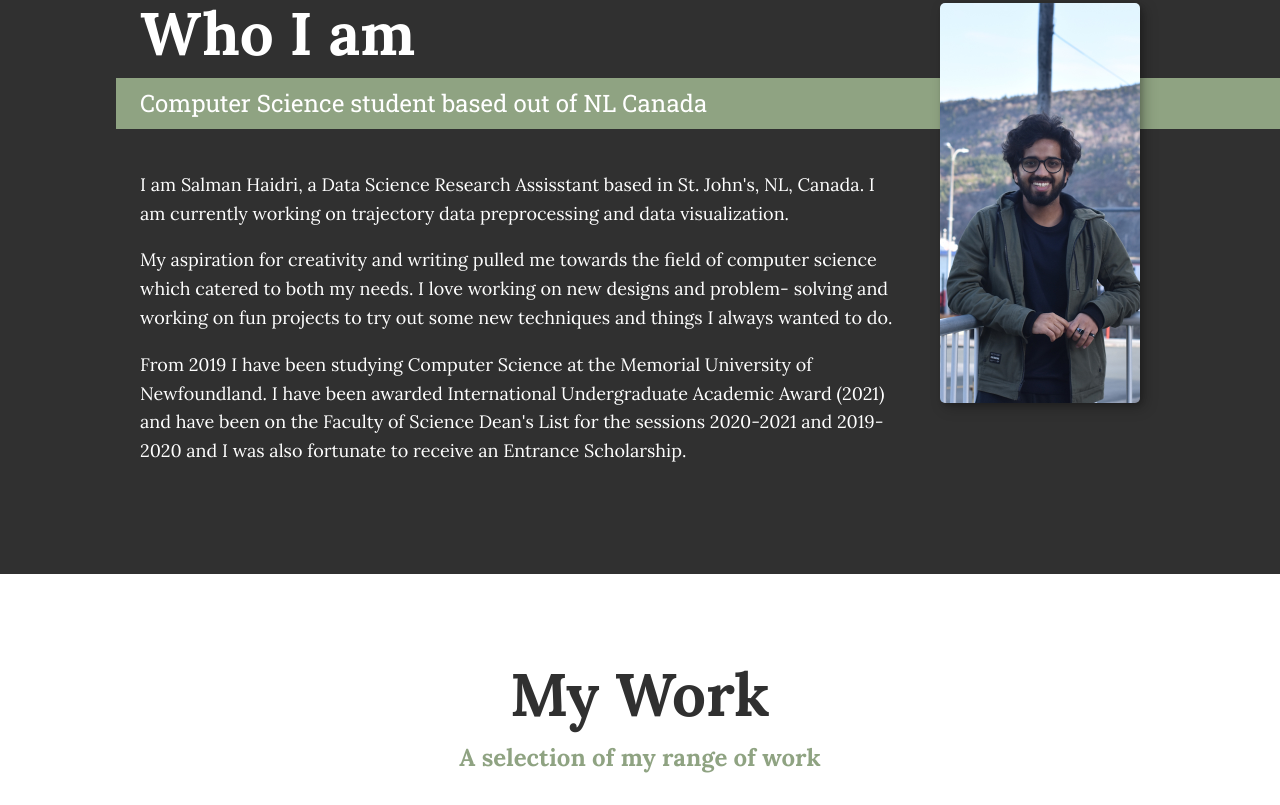
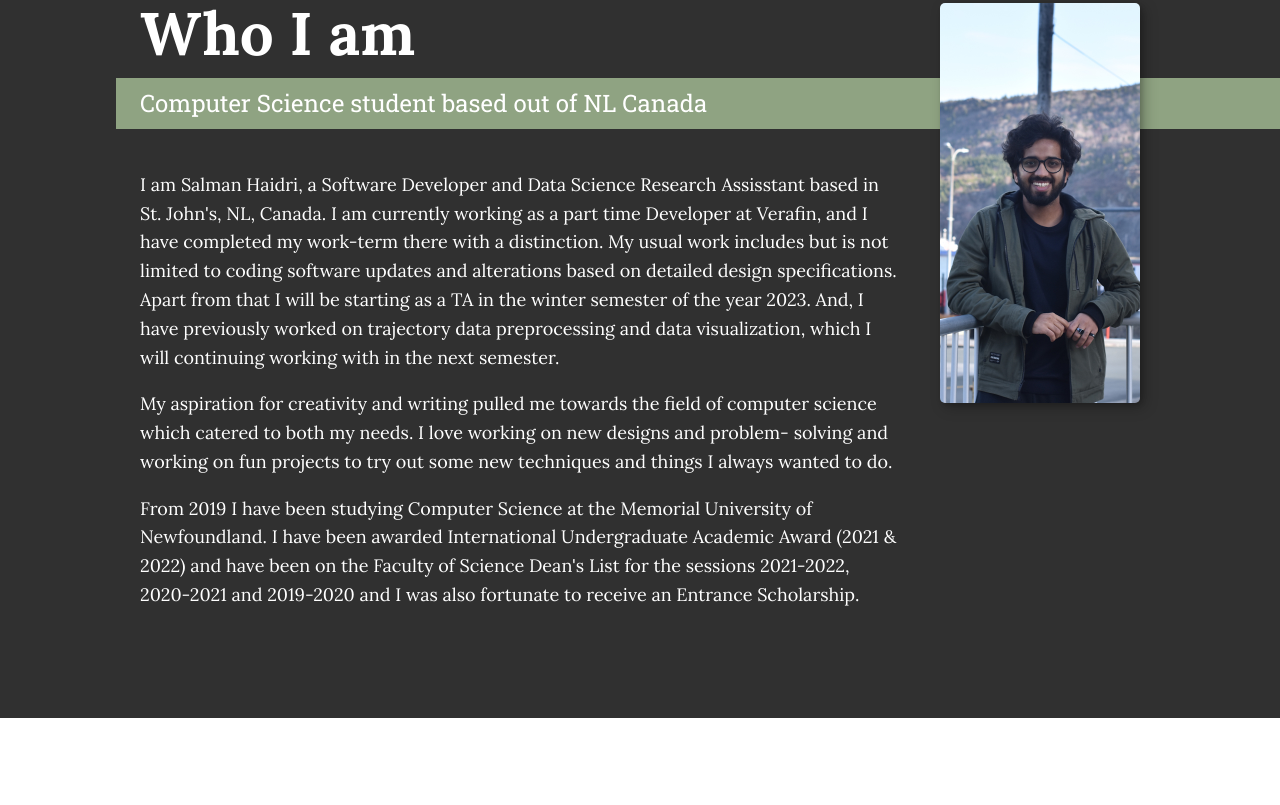
Before and after one commit to Salman-Haidri/SalmanHaidri, a plain HTML site: page index.html in a window 1280 px wide. Shown: the part 1355-2160 px from the top of the page. Drawn offline with nearby package versions, Linux system fonts and the light colour scheme.

Commit message:
updated About me and the changed the link from publication to research gate profile

```diff
--- a/index.html
+++ b/index.html
@@ -40,7 +40,7 @@
           <h1 class="section__title section__title--intro">
               Hi, I am <strong>Salman Haidri</strong>
           </h1>
-          <p class="section__subtitle section__subtitle--intro">MOBILITY DATA RA</p>
+          <p class="section__subtitle section__subtitle--intro">DEVELOPER & MOBILITY DATA RA</p>
           <img src="img/dev-Salman-01.jpg" alt="Profile picture LinkedIN" class="intro__img">
     </section>
 
@@ -85,17 +85,23 @@
           NL Canada</p>
 
           <div class="about-me__body">
-              <p>I am Salman Haidri, a Data Science Research Assisstant based in St. John's,
-                NL, Canada. I am currently working on trajectory data preprocessing and data
-                visualization. </p>
+              <p>I am Salman Haidri, a Software Developer and Data Science Research Assisstant
+                based in St. John's, NL, Canada. I am currently working as a part time Developer
+                at Verafin, and I have completed my work-term there with a distinction. My usual
+                work includes but is not limited to coding software updates and alterations based
+                on detailed design specifications. Apart from that I will be starting as a TA in the
+                winter semester of the year 2023. And, I have previously worked on trajectory
+                data preprocessing and data visualization, which I will continuing working with
+                in the next semester. </p>
               <p>My aspiration for creativity and writing pulled me towards the field of computer
                 science which catered to both my needs. I love working on new designs and problem-
                 solving and working on fun projects to try out some new techniques and things I
                 always wanted to do.</p>
               <p>From 2019 I have been studying Computer Science at the Memorial University
                 of Newfoundland. I have been awarded International Undergraduate Academic Award
-                (2021) and have been on the Faculty of Science Dean's List for the sessions 2020-2021
-                and 2019-2020 and I was also fortunate to receive an Entrance Scholarship.</p>
+                (2021 & 2022) and have been on the Faculty of Science Dean's List for the sessions
+                2021-2022, 2020-2021 and 2019-2020 and I was also fortunate to receive an Entrance
+                Scholarship.</p>
 
           </div>
 
@@ -129,7 +135,7 @@
             </a>
 
             <!-- Portfolio item 05 -->
-            <a href="https://arxiv.org/abs/2108.13202" class="portfolio__item">
+            <a href="https://www.researchgate.net/profile/Salman_Haidri/research" class="portfolio__item">
                 <img src="img/Portfolio-05.png" alt="" class="portfolio__img">
             </a>
         </div>
```
